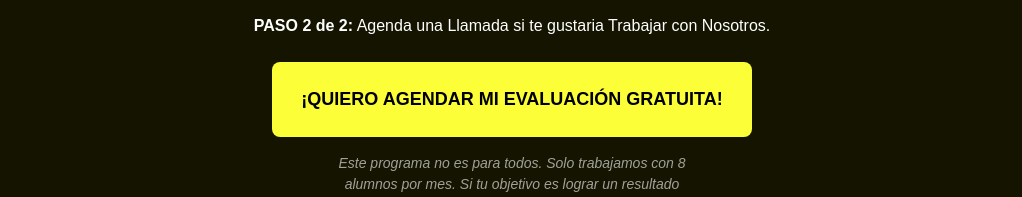
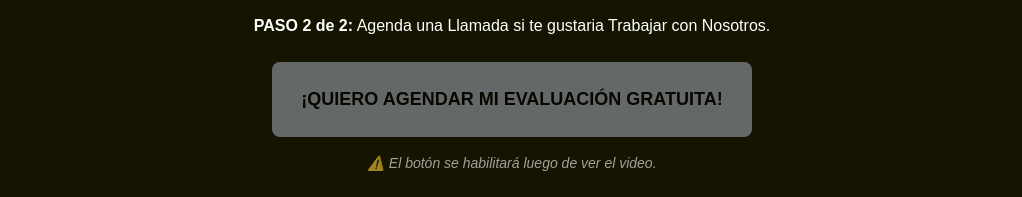
Before and after one commit to tomascosta2/nano-2, a Next.js app: page / in a window 1280 px wide. Shown: the part 742-939 px from the top of the page, without its empty margins (128-1150 px from the left). Built offline with nearby package versions, Linux system fonts and the light colour scheme.

Commit message:
Titulo definitivo

```diff
--- a/src/app/page.tsx
+++ b/src/app/page.tsx
@@ -14,7 +14,7 @@ export default function Home() {
   useEffect(() => {
     const timer = setTimeout(() => {
       setIsUnlocked(true);
-    }, 0 * 60 * 1000); // 5 minutos
+    }, 5 * 60 * 1000); // 5 minutos
 
     return () => clearTimeout(timer);
   }, []);
```
